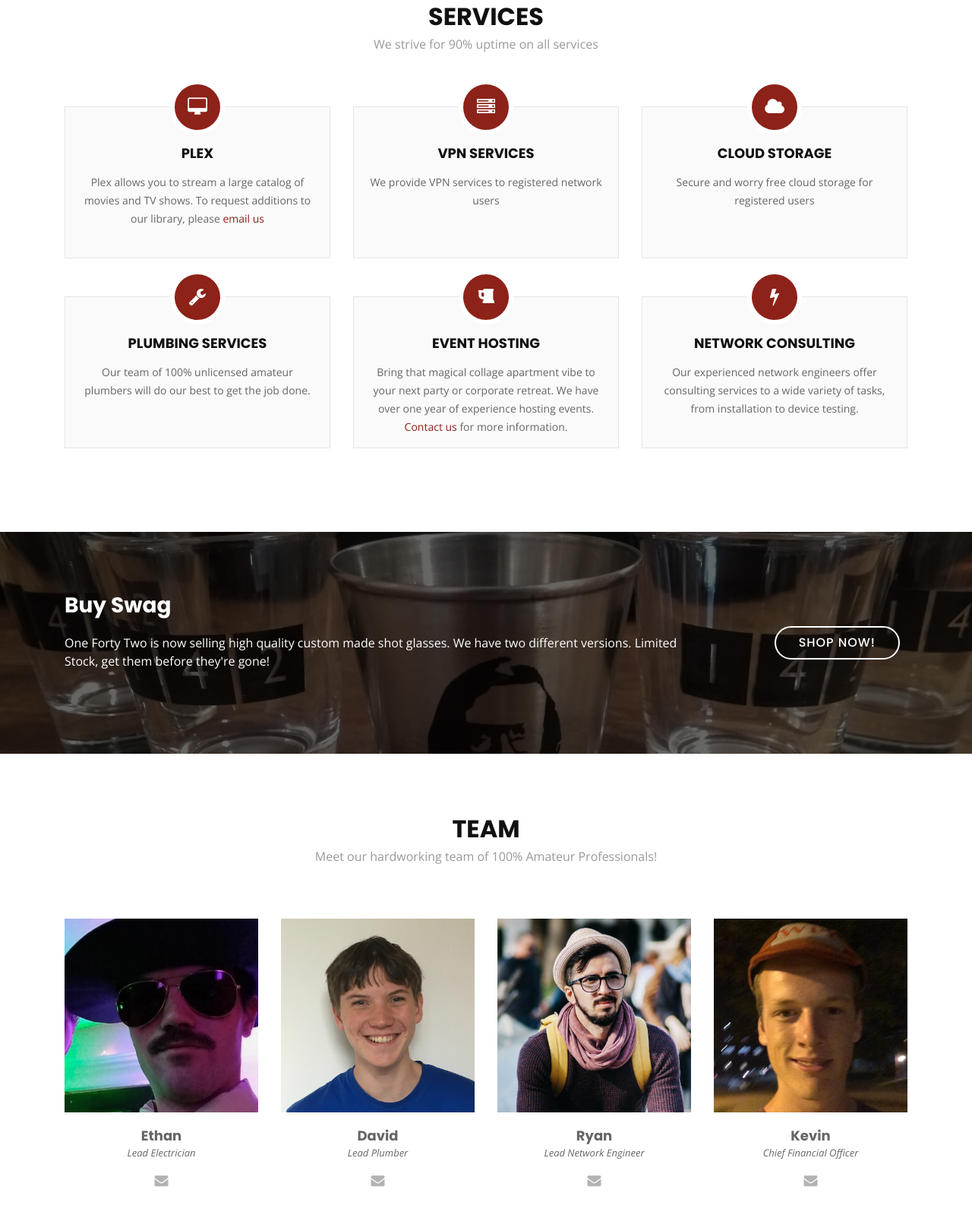
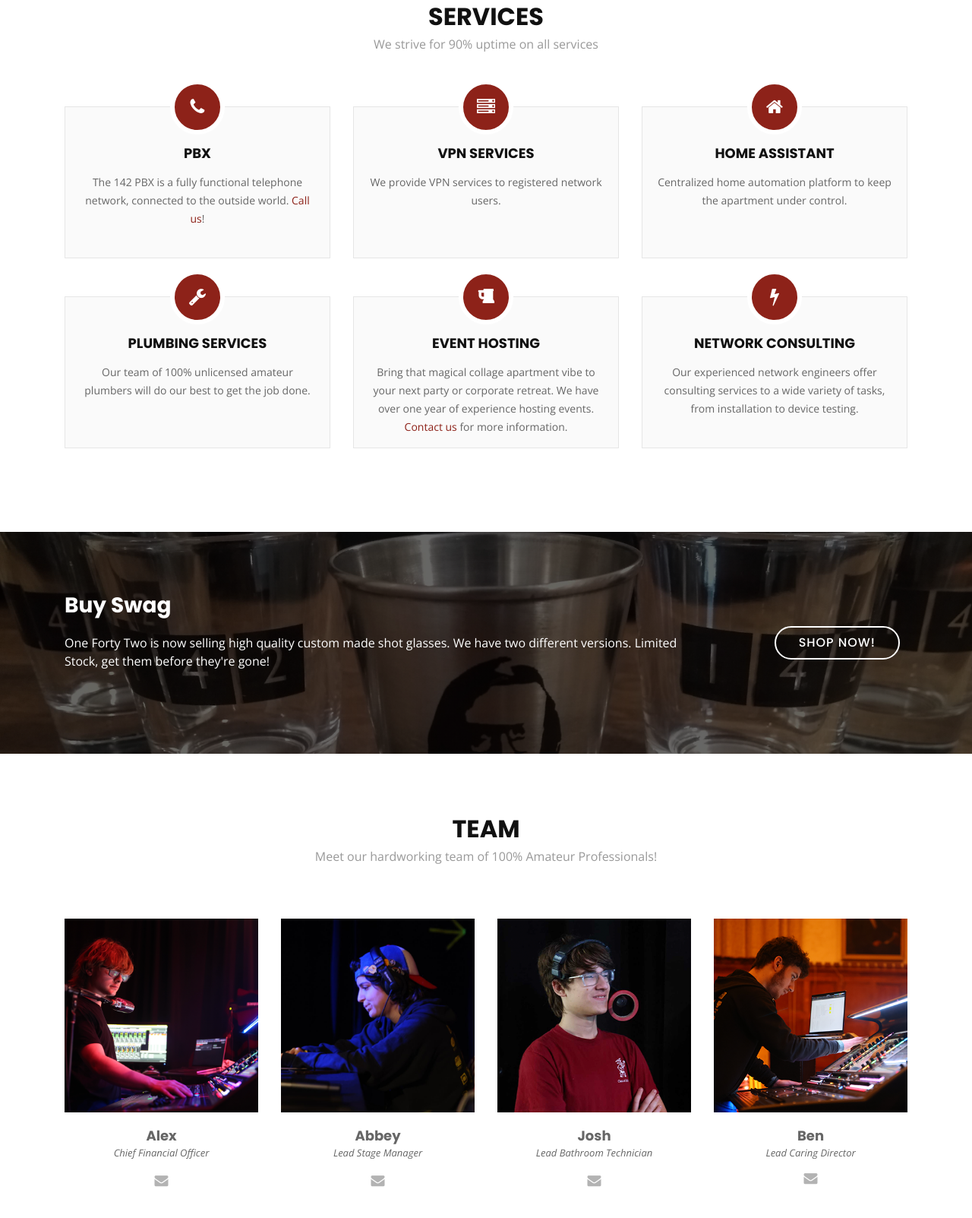
Before and after one commit to 142West/142-site, a plain HTML site: page index.html in a window 1280 px wide. Shown: the part 877-2480 px from the top of the page at 76% size. Drawn offline with nearby package versions, Linux system fonts and the light colour scheme.

Commit message:
2025 initial updates

```diff
--- a/index.html
+++ b/index.html
@@ -51,15 +51,13 @@
           <li class="menu-active"><a href="#hero">Home</a></li>
           <li class="menu-has-children"><a href="#services">Services</a>
           <ul>
-            <li><a href="https://plex.ewp.space">Plex</a></li>
-            <li><a href="https://vpn.onefortytwo.org">VPN</a></li>
-            <li><a href="https://nextcloud.onefortytwo.org">NextCloud</a></li>
+            <li><a href="https://home.onefortytwo.org">Home Assistant</a></li>
             <li><a href="https://github.com/142West">GitHub</a></li>
           </ul>
           </li>
           <li class="menu-active"><a href="https://forms.gle/1ZdwM4UNPSKRQaFZA">Shop</a>
           <li><a href="#team">Team</a></li>
-          <li><a href=>Contact Us</a></li>
+          <li><a href="#contact">Contact Us</a></li>
         </ul>
       </nav><!-- #nav-menu-container -->
     </div>
@@ -165,23 +163,23 @@
         <div class="row">
           <div class="col-lg-4 col-md-6 wow fadeInUp" data-wow-delay="0.2s">
             <div class="box">
-              <div class="icon"><a href="https://plex.ewp.space"><i class="fa fa-desktop"></i></a></div>
-              <h4 class="title"><a href="https://plex.ewp.space">Plex</a></h4>
-              <p class="description">Plex allows you to stream a large catalog of movies and TV shows. To request additions to our library, please <a href="mailto:plex.142.life"> email us</a></p>
+              <div class="icon"><a href=""><i class="fa fa-phone"></i></a></div>
+              <h4 class="title"><a href="">PBX</a></h4>
+              <p class="description">The 142 PBX is a fully functional telephone network, connected to the outside world. <a href="tel:5082133370"> Call us</a>!</p>
             </div>
           </div>
           <div class="col-lg-4 col-md-6 wow fadeInUp" data-wow-delay="0.4s">
             <div class="box">
               <div class="icon"><a href="https://vpn.onefortytwo.org"><i class="fa fa-server"></i></a></div>
               <h4 class="title"><a href="https://vpn.onefortytwo.org">VPN Services</a></h4>
-              <p class="description">We provide VPN services to registered network users</p>
+              <p class="description">We provide VPN services to registered network users.</p>
             </div>
           </div>
           <div class="col-lg-4 col-md-6 wow fadeInUp" data-wow-delay="0.6s">
             <div class="box">
-              <div class="icon"><a href="https://nextcloud.142.life"><i class="fa fa-cloud"></i></a></div>
-              <h4 class="title"><a href="https://nextcloud.142.life">Cloud Storage</a></h4>
-              <p class="description">Secure and worry free cloud storage for registered users</p>
+              <div class="icon"><a href="https://home.onefortytwo.org"><i class="fa fa-home"></i></a></div>
+              <h4 class="title"><a href="https://home.onefortytwo.org">Home Assistant</a></h4>
+              <p class="description">Centralized home automation platform to keep the apartment under control.</p>
             </div>
           </div>
 
@@ -242,44 +240,44 @@
         <div class="row">
           <div class="col-lg-3 col-md-6">
             <div class="member">
-              <div class="pic"><img src="img/team-1.jpg" alt=""></div>
-              <h4>Ethan</h4>
-              <span>Lead Electrician</span>
+              <div class="pic"><img src="img/team-1.png" alt=""></div>
+              <h4>Alex</h4>
+              <span>Chief Financial Officer</span>
               <div class="social">
-                <a href="mailto:ethan@142.life"><i class="fa fa-envelope"></i></a>
+                <a href="mailto:alex@onefortytwo.org"><i class="fa fa-envelope"></i></a>
               </div>
             </div>
           </div>
 
           <div class="col-lg-3 col-md-6">
             <div class="member">
-              <div class="pic"><img src="img/team-2.jpg" alt=""></div>
-              <h4>David</h4>
-              <span>Lead Plumber</span>
+              <div class="pic"><img src="img/team-2.png" alt=""></div>
+              <h4>Abbey</h4>
+              <span>Lead Stage Manager</span>
               <div class="social">
-                <a href="mailto:kevin@142.life"><i class="fa fa-envelope"></i></a>
+                <a href="mailto:kevin@onefortytwo.org"><i class="fa fa-envelope"></i></a>
               </div>
             </div>
           </div>
 
           <div class="col-lg-3 col-md-6">
             <div class="member">
-              <div class="pic"><img src="img/team-3.jpg" alt=""></div>
-              <h4>Ryan</h4>
-              <span>Lead Network Engineer</span>
+              <div class="pic"><img src="img/team-3.png" alt=""></div>
+              <h4>Josh</h4>
+              <span>Lead Bathroom Technician</span>
               <div class="social">
-                <a href="mailto:ryan@142.life"><i class="fa fa-envelope"></i></a>
+                <a href="mailto:josh@onefortytwo.org"><i class="fa fa-envelope"></i></a>
               </div>
             </div>
           </div>
 
           <div class="col-lg-3 col-md-6">
             <div class="member">
-              <div class="pic"><img src="img/team-4.jpg" alt=""></div>
-              <h4>Kevin</h4>
-              <span>Chief Financial Officer</span>
+              <div class="pic"><img src="img/team-4.png" alt=""></div>
+              <h4>Ben</h4>
+              <span>Lead Caring Director<span>
               <div class="social">
-                <a href="mailto:kevin@142.life"><i class="fa fa-envelope"></i></a>
+                <a href="mailto:ben@onefortytwo.org"><i class="fa fa-envelope"></i></a>
               </div>
             </div>
           </div>
```
Also changed, not shown: img/team-1.jpg (deleted), img/team-1.png (added), img/team-2.jpg (deleted), img/team-2.png (added), img/team-3.jpg (deleted), img/team-3.png (added), img/team-4.jpg (deleted), img/team-4.png (added), 1 other file.
